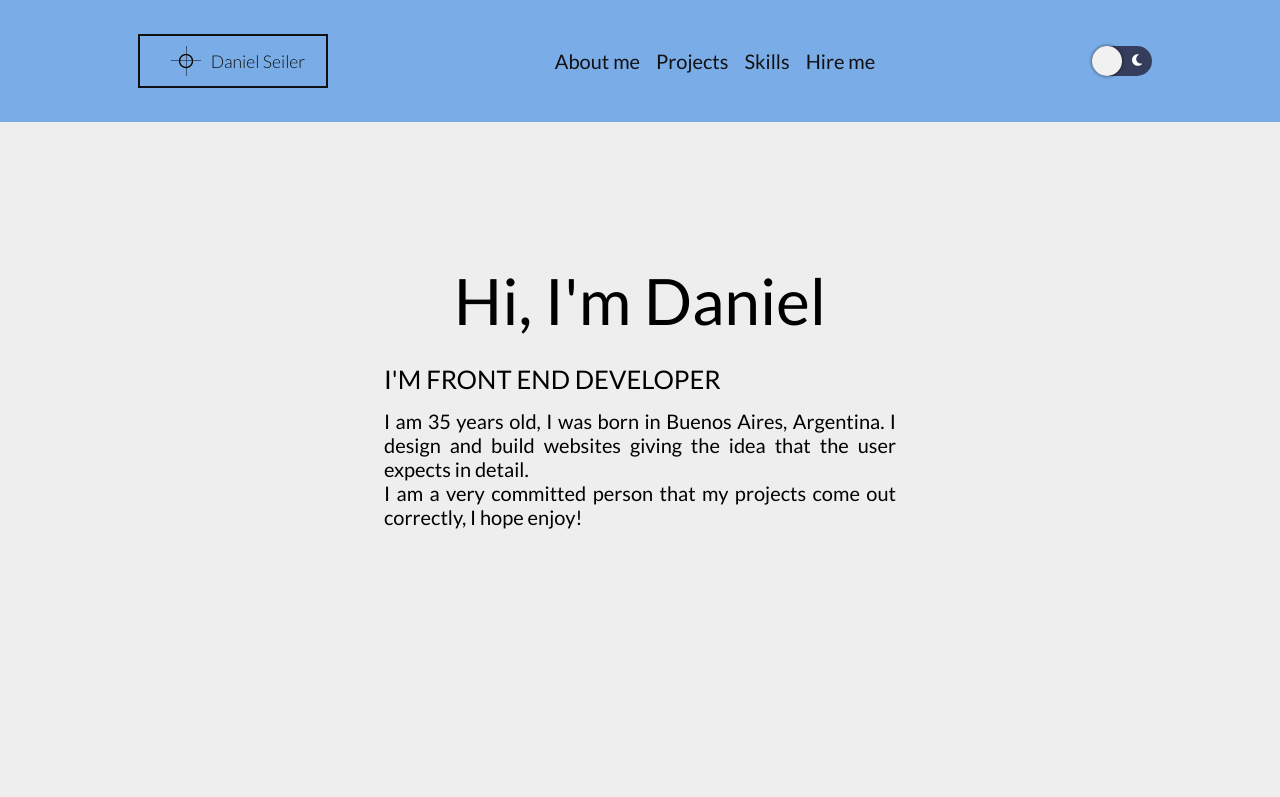
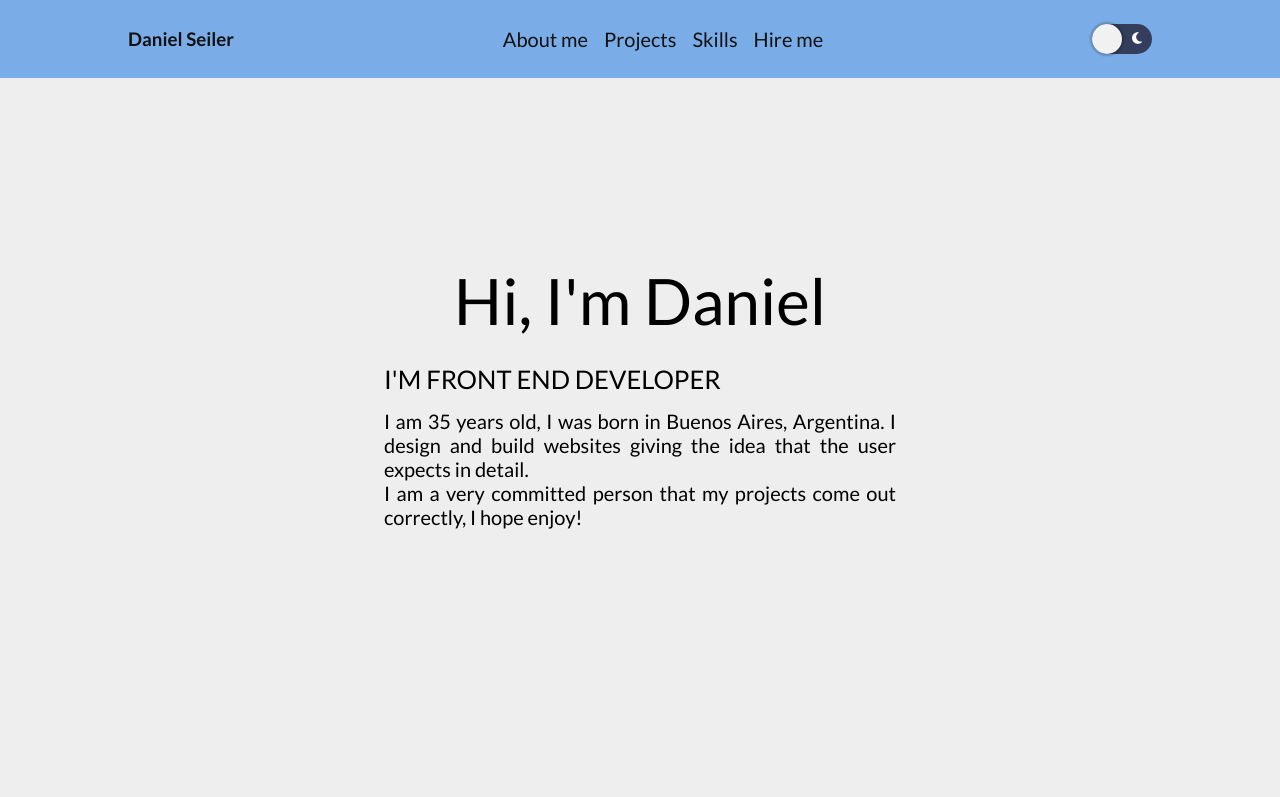
Before and after one commit to dannyseiler/portfolio, a plain HTML site: page index.html in a window 1280 px wide. Shown: the top 797 px of the page. Drawn offline with Linux system fonts and the light colour scheme.

Commit message:
Removido el logo y actualizados enlaces de mis rrss

```diff
--- a/index.html
+++ b/index.html
@@ -5,7 +5,6 @@
     <meta http-equiv="X-UA-Compatible" content="IE=edge" />
     <meta name="viewport" content="width=device-width, initial-scale=1.0" />
     <link rel="stylesheet" href="./assets/css/style.css" />
-    <link rel="shortcut icon" href="./assets/img/logo-title.png" />
 
     <title>Daniel Seiler</title>
 
@@ -24,15 +23,7 @@
   <body>
     <header>
       <div class="container">
-        <a href="#" class="logo nav-link">
-            <img
-              src="./assets/img/logo.png"
-              width="50px"
-              height="50px"
-              alt="logo"
-            />
-            <h3>Daniel Seiler</h3>
-          </a>
+        <h3>Daniel Seiler</h3>
         <nav>
           <a href="#aboutme">About me</a>
           <a href="#projects">Projects</a>
@@ -62,15 +53,6 @@
         <div class="title-container">
           <h1>Hi, I'm Daniel</h1>
         </div>
-        <!--<div class="img-info-container">
-
-        <div class="img">
-          <img
-            src="./assets/img/yo.jpg"
-            width="200px"
-            alt="Daniel Seiler Profile Picture"
-          />
-        </div>-->
         <div class="about-info-container">
           <div class="subtitle-container">
             <div class="subtitle1">
@@ -241,7 +223,7 @@
               </a>
             </li>
             <li>
-              <a href="mailto:danielseiler@live.com.ar">
+              <a href="mailto:seilerdaniel86@gmail.com">
                 <i class="far fa-envelope"></i>
               </a>
             </li>
@@ -259,7 +241,7 @@
         </div>
           <!-- CV Download Section-->
           <div class="download-section">
-            <a href="https://drive.google.com/file/d/14XCQAsEg_A3-7m3fCkOu7K7DlQeVYAMV/view?usp=sharing"
+            <a href="https://drive.google.com/file/d/1L0S7ZsW_CbKt2HFlmXSdj6aFS8UuvyBn/view?usp=sharing"
               target="_blank"
               >Download CV</a>
           </div>
```
